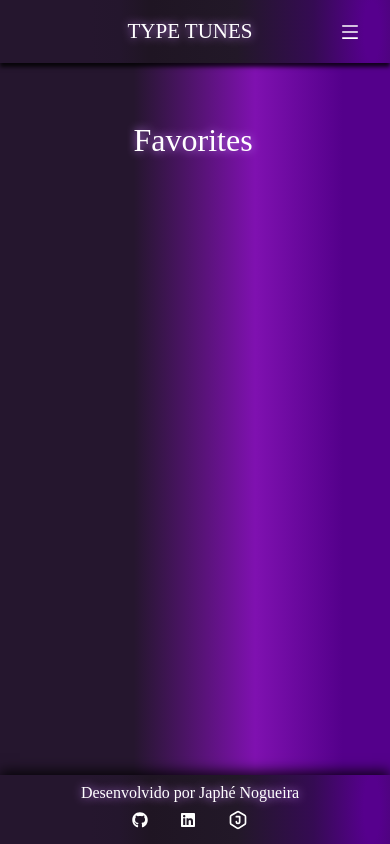
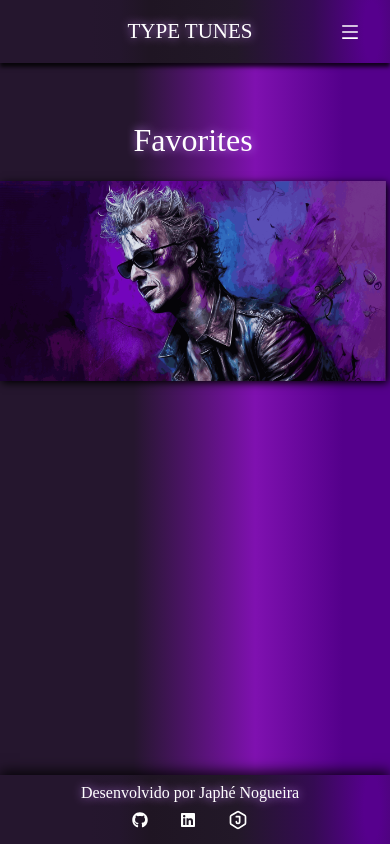
Before and after one commit to cafe51/Type-Tunes, a React (Create React App) app: page /favorites in a window 390 px wide. Built offline with nearby package versions, Linux system fonts and the light colour scheme.

Commit message:
tela de favoritas para mobile estilizada

```diff
--- a/src/pages/Favorites/Favorites.tsx
+++ b/src/pages/Favorites/Favorites.tsx
@@ -4,7 +4,7 @@ import Loading from '../../components/Loading';
 import { getFavoriteSongs } from '../../services/favoriteSongsAPI';
 import Header from '../../components/Header';
 import { Isong } from '../../interfaces';
-import { FavoriteMainWrapper, FavoritesWrapper, Title } from '../../styles/FavoritesStyles';
+import { BackgroundImageFavorites, FavoriteMainWrapper, FavoritesWrapper, Title } from '../../styles/FavoritesStyles';
 
 
 
@@ -28,11 +28,11 @@ class Favorites extends React.Component {
     const { favorites, loading } = this.state;
 
     return (
-      <div data-testid="page-favorites">
-        <FavoriteMainWrapper>
+      <FavoriteMainWrapper id='favoritMain' data-testid="page-favorites">
         <Header />
         <FavoritesWrapper>
           <Title><h1>Favorites</h1></Title>
+          <BackgroundImageFavorites />
           { loading
             ? <Loading />
             : <MusicCard
@@ -42,7 +42,6 @@ class Favorites extends React.Component {
           }
         </FavoritesWrapper>
       </FavoriteMainWrapper>
-      </div>
     );
   }
 }
--- a/src/styles/FavoritesStyles.ts
+++ b/src/styles/FavoritesStyles.ts
@@ -1,8 +1,8 @@
 import styled from 'styled-components';
+import backgroundFavorites from '../images/background-favorites.png';
 
 export const FavoriteMainWrapper = styled.div`
   height: 100%;
-
 `;
 
 export const FavoritesWrapper = styled.div`
@@ -16,3 +16,13 @@ export const FavoritesWrapper = styled.div`
 export const Title = styled.div`
 
 `;
+
+export const BackgroundImageFavorites = styled.div`
+  background-image: url(${backgroundFavorites});
+  background-size: cover;
+  box-shadow: 2px 2px 8px black;
+
+  width: 100%;
+  height: 200px;
+  margin-bottom: 16px;
+`;
```
Also changed, not shown: src/images/background-favorites.png (added). Lines whose indentation alone changed are shown as unchanged.
